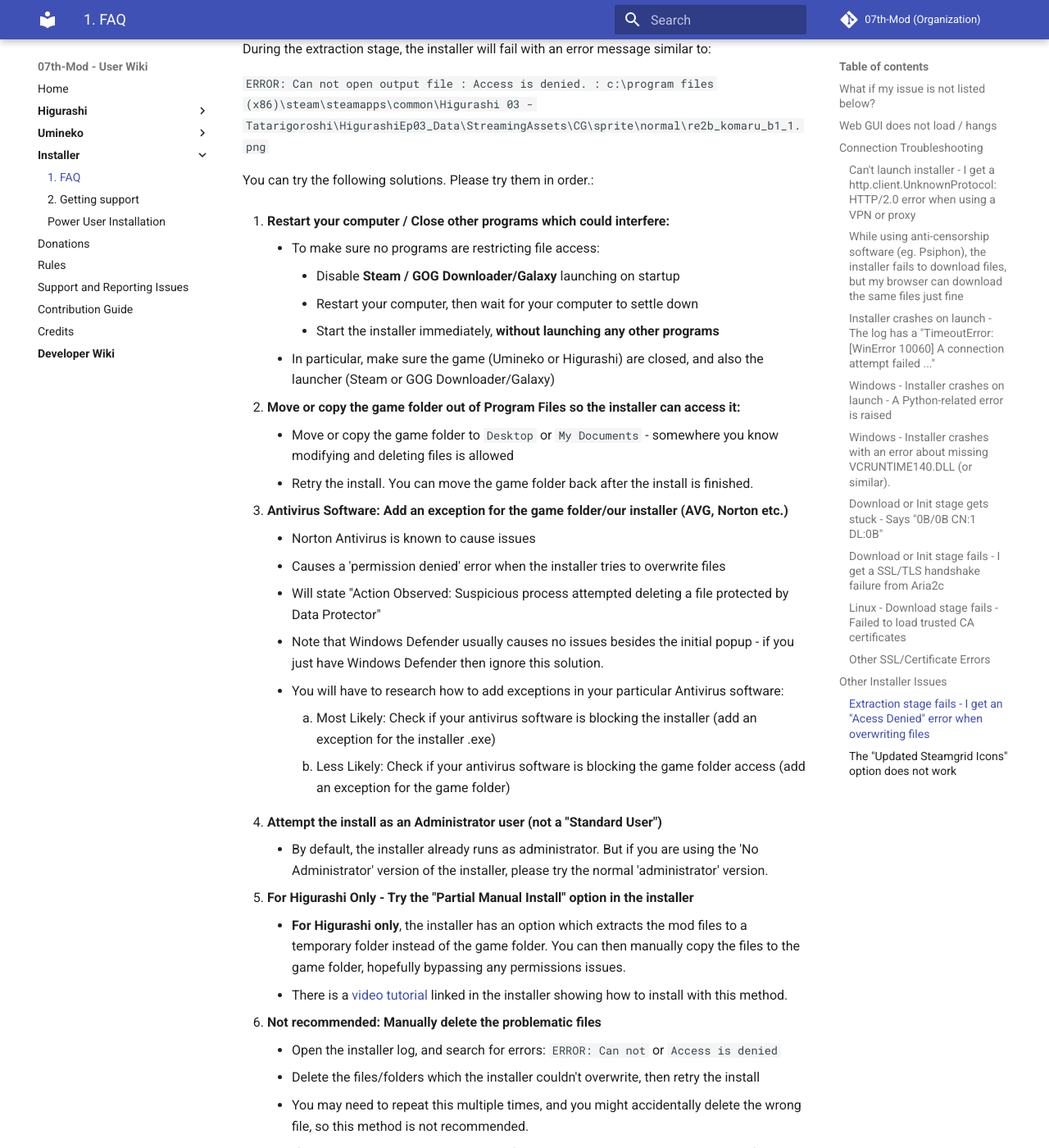
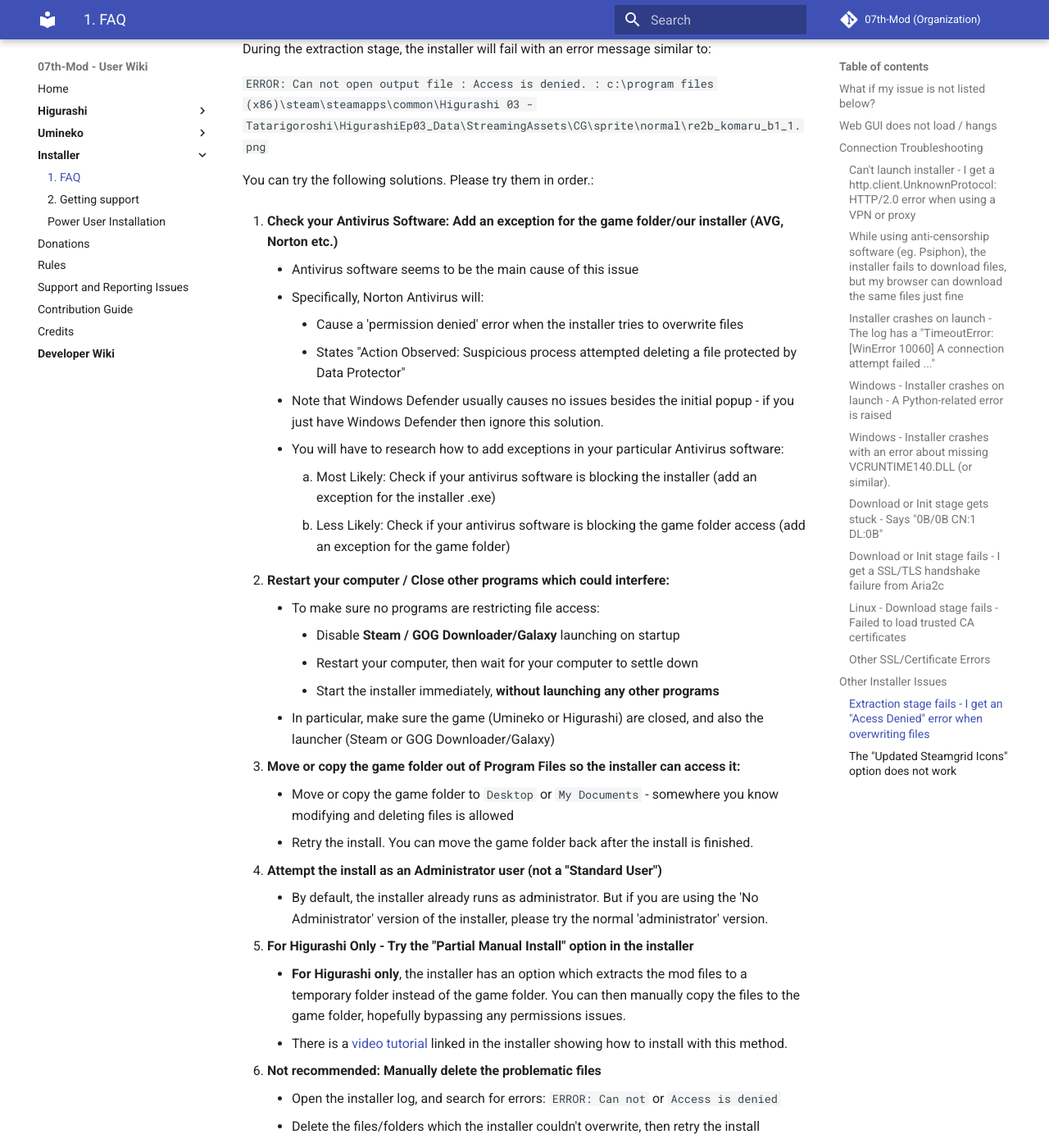
Before and after one commit to 07th-mod/wiki, an MkDocs documentation site: the page built from docs/Installer/faq.md, in a window 1280 px wide and 1400 px high, scrolled down 3919 px. Shown: the whole window at 82% size. Built offline with MkDocs 1.6.1 and Material for MkDocs 9.7.7, drawn with Linux system fonts in a browser that asks for light colours.

Commit message:
Emphasize antivirus in FAQ/support checklist

```diff
--- a/docs/Installer/faq.md
+++ b/docs/Installer/faq.md
@@ -115,25 +115,26 @@
 
 You can try the following solutions. Please try them in order.:
 
-1. **Restart your computer / Close other programs which could interfere:**
+1. **Check your Antivirus Software: Add an exception for the game folder/our installer (AVG, Norton etc.)**
+    - Antivirus software seems to be the main cause of this issue
+    - Specifically, Norton Antivirus will:
+        - Cause a 'permission denied' error when the installer tries to overwrite files
+        - States "Action Observed: Suspicious process attempted deleting a file protected by Data Protector"
+    - Note that Windows Defender usually causes no issues besides the initial popup - if you just have Windows Defender then ignore this solution.
+    - You will have to research how to add exceptions in your particular Antivirus software:
+          1. Most Likely: Check if your antivirus software is blocking the installer (add an exception for the installer .exe)
+          2. Less Likely: Check if your antivirus software is blocking the game folder access (add an exception for the game folder)
+
+2. **Restart your computer / Close other programs which could interfere:**
     - To make sure no programs are restricting file access:
         - Disable **Steam / GOG Downloader/Galaxy** launching on startup
         - Restart your computer, then wait for your computer to settle down
         - Start the installer immediately, **without launching any other programs**
     - In particular, make sure the game (Umineko or Higurashi) are closed, and also the launcher (Steam or GOG Downloader/Galaxy)
 
-2. **Move or copy the game folder out of Program Files so the installer can access it:**
+3. **Move or copy the game folder out of Program Files so the installer can access it:**
     - Move or copy the game folder to `Desktop` or `My Documents` - somewhere you know modifying and deleting files is allowed
     - Retry the install. You can move the game folder back after the install is finished.
-
-3. **Antivirus Software: Add an exception for the game folder/our installer (AVG, Norton etc.)**
-    - Norton Antivirus is known to cause issues
-      - Causes a 'permission denied' error when the installer tries to overwrite files
-      - Will state "Action Observed: Suspicious process attempted deleting a file protected by Data Protector"
-    - Note that Windows Defender usually causes no issues besides the initial popup - if you just have Windows Defender then ignore this solution.
-    - You will have to research how to add exceptions in your particular Antivirus software:
-        1. Most Likely: Check if your antivirus software is blocking the installer (add an exception for the installer .exe)
-        2. Less Likely: Check if your antivirus software is blocking the game folder access (add an exception for the game folder)
 
 4. **Attempt the install as an Administrator user (not a "Standard User")**
     - By default, the installer already runs as administrator. But if you are using the 'No Administrator' version of the installer, please try the normal 'administrator' version.
```
Also changed, not shown: docs/Snippets/support-checklist.md (+2 -0 lines).
